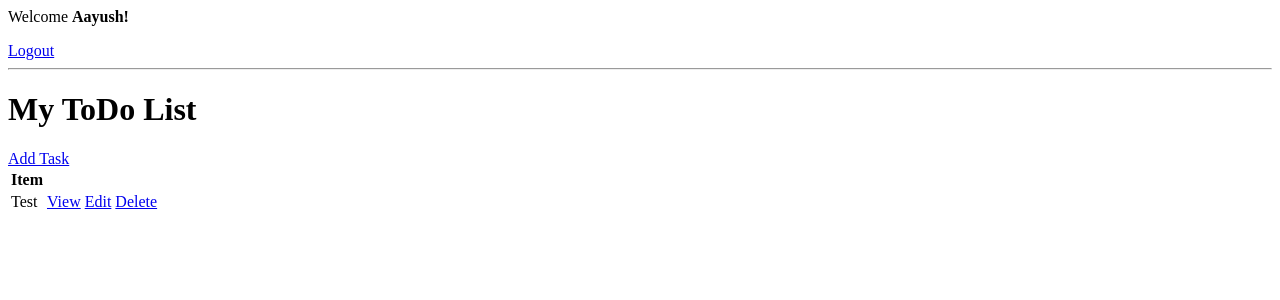
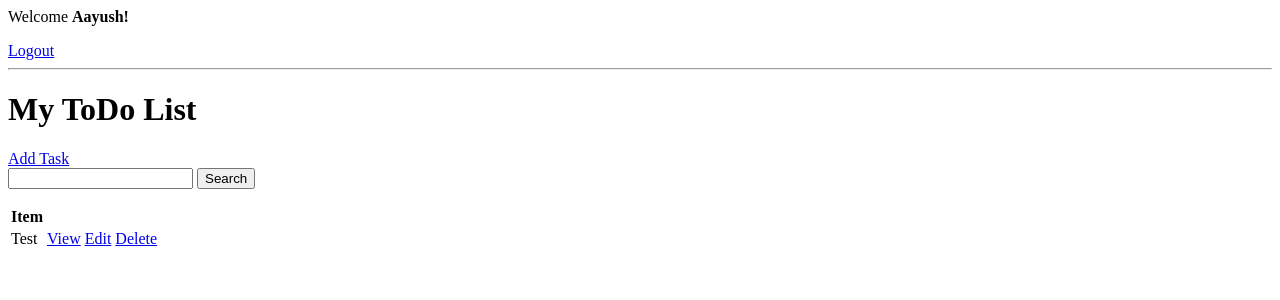
Before and after one commit to JustA3DObject/ToDo-List-App, a Django app: page / in a window 1280 px wide. Shown: the top 300 px of the page. Run offline with Django 4.2, Linux system fonts and the light colour scheme; a user stored in the database is signed in; data comes from the database, SQL or seed files in the repository.

Commit message:
Added search bar and button

```diff
--- a/todolist/base/templates/base/task_list.html
+++ b/todolist/base/templates/base/task_list.html
@@ -7,6 +7,11 @@
 <hr>
 <h1>My ToDo List</h1>
 <a href="{% url 'task-create' %}">Add Task</a>
+
+<form method="GET">
+    <input type="text" name="search-area">
+    <input type="submit" value="Search">
+</form>
 
 <table>
     <tr>
```
